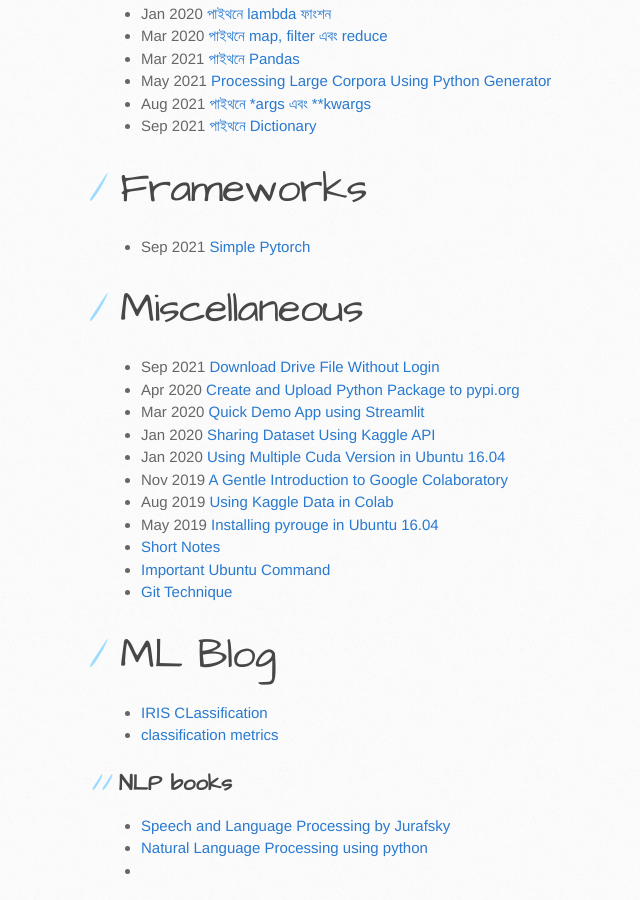
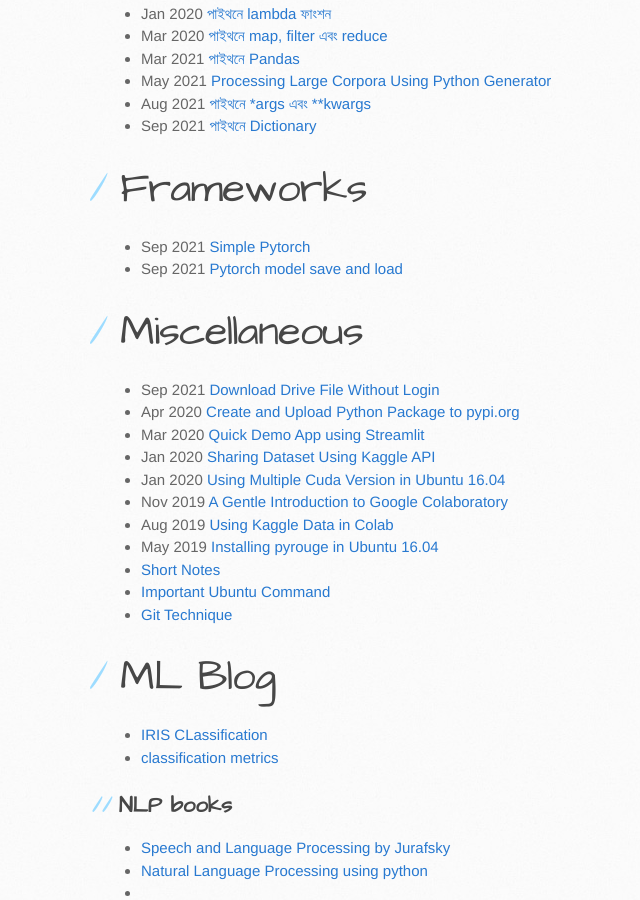
Before and after one commit to sagorbrur/sagorbrur.github.io, a Jekyll site: the page built from index.md, in a window 1280 px wide and 900 px high, scrolled down 1254 px. Shown: the whole window, without its empty margins (49-689 px from the left). Built offline with Jekyll 4.4.1, drawn with Linux system fonts in a browser that asks for light colours; our own code applies the rules of GitHub Pages for plain Markdown files.

Commit message:
Update index.md

```diff
--- a/index.md
+++ b/index.md
@@ -47,6 +47,7 @@
 
 # Frameworks
 * Sep 2021 [Simple Pytorch](frameworks/pytorch/simple_pytorch.md)
+* Sep 2021 [Pytorch model save and load](pytorch/pytorch_model_save_load.md)
 
 # Miscellaneous
 * Sep 2021 [Download Drive File Without Login](miscellaneous/download_drive_file.md)
```
